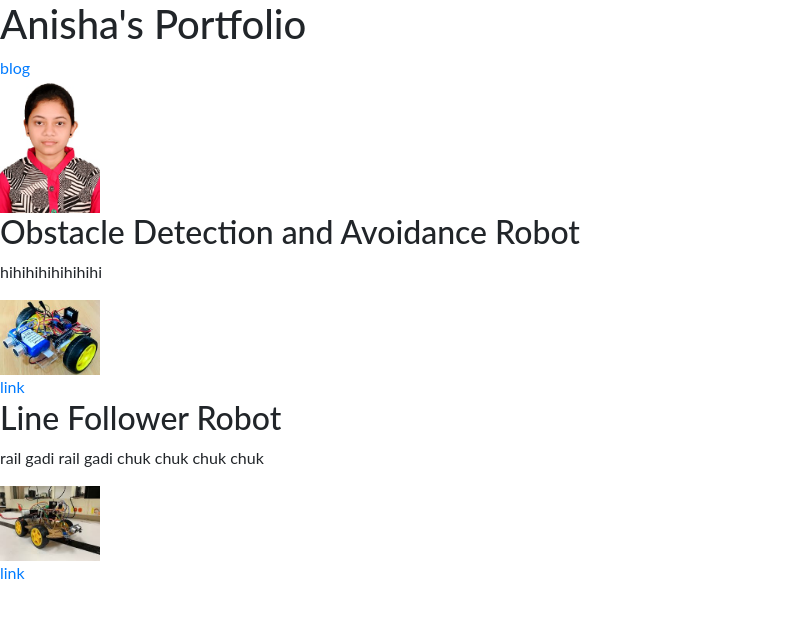
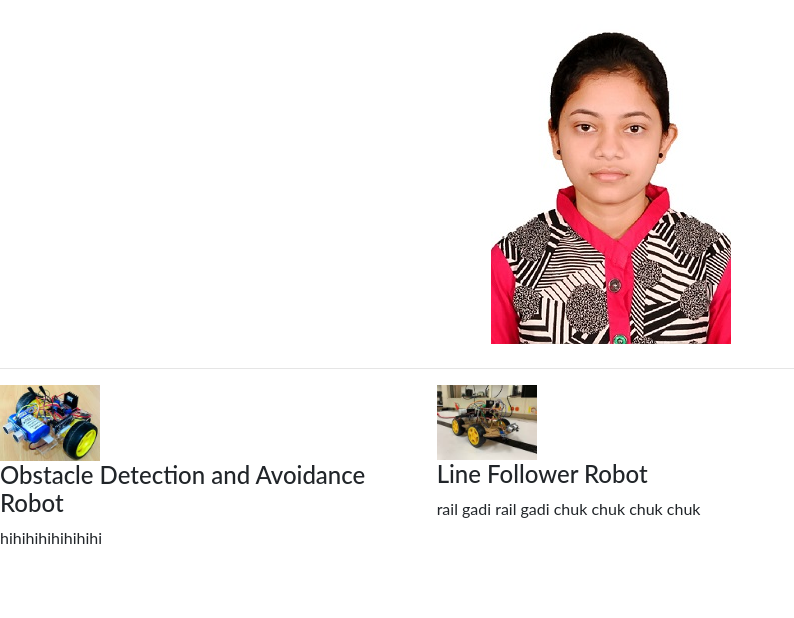
Before and after one commit to Anisha-Manjhi/django-personal_portfolio, a Django app: page / in a window 1280 px wide. Shown: the part 64-682 px from the top of the page, without its empty margins (0-794 px from the left). Run offline with Django 3.2, Linux system fonts and the light colour scheme; data comes from the database, SQL or seed files in the repository.

Commit message:
Update home.html

```diff
--- a/portfolio/templates/portfolio/home.html
+++ b/portfolio/templates/portfolio/home.html
@@ -1,22 +1,30 @@
 {% extends 'portfolio/base.html' %}
 
 {% block content %}
-    <h1>Anisha's Portfolio</h1>
 
     {% load static %}
+<div class="row justify-content-center my-4">
+    <div class="col-3">
+      <img src="{% static 'portfolio/photo.jpg' %}" >
 
-    <a href="{% url 'blog:all_blogs' %}">blog</a>
-    <br>
-    <img src="{% static 'portfolio/photo.jpg' %}" width="100" length="100">
-    <br>
+    </div>
+</div>
+<hr>
+<div class="row">
     {% for project in projects %}
-    <h2>{{ project.title }}</h2>
-    <p>{{ project.description }}</p>
-    <img src="{{ project.image.url }}" width="100" length="100">
+    <div class="col-lg-4 col-md-6">
+
     {% if project.url %}
-    <br>
-    <a href="{{ project.url }}">link</a>
+
+        <a href="{{ project.url }}"><img src="{{ project.image.url }}" width="100" length="100"></a>
+    {% else %}
+        <img src="{{ project.image.url }}" >
     {% endif %}
+
+        <h4>{{ project.title }}</h4>
+        <p>{{ project.description }}</p>
+    </div>
     {% endfor %}
+</div>
 
 {% endblock %}
```
